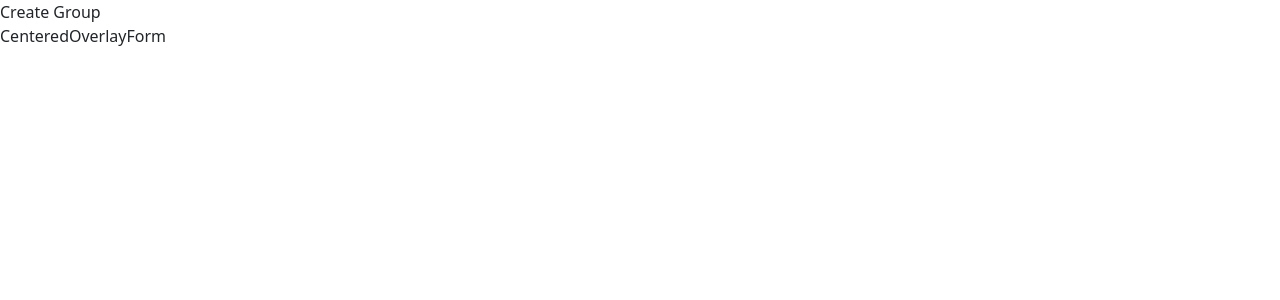
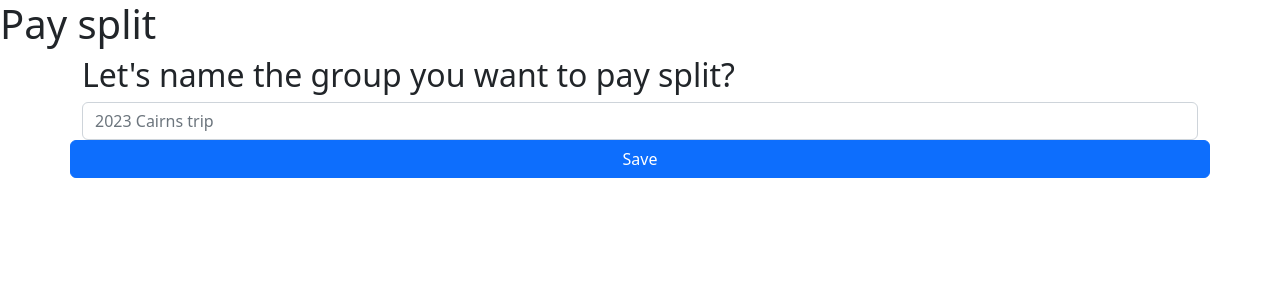
Before and after one commit to David-Myeonghan/pay-split, a React (Create React App) app: page / in a window 1280 px wide. Shown: the top 300 px of the page. Built offline with nearby package versions, Linux system fonts and the light colour scheme.

Commit message:
feat: create group page

```diff
--- a/src/components/CreateGroup.tsx
+++ b/src/components/CreateGroup.tsx
@@ -1,13 +1,58 @@
+import { Button, Container, Form, Row } from "react-bootstrap";
 import CenteredOverlayForm from "./CenteredOverlayForm";
 
+import { useRecoilState } from "recoil";
+import { groupNameState } from "../state/groupName";
+import { useState } from "react";
+
 const CreateGroup = () => {
+    const [validated, setValidated] = useState(false);
+    const [groupName, setGroupName] = useRecoilState(groupNameState);
 
-    return (
-        <div>
-            Create Group
-            <CenteredOverlayForm />
-        </div>
-    )
-}
+    const handleSubmit = (event: any) => {
+        event.preventDefault();
+
+        const form = event?.currentTarget;
+        if (form.checkValidity()) {
+
+        } else {
+            event.stopPropagation();
+        }
+        setValidated(true);
+
+    }
+
+  return (
+    <div>
+      <h1>Pay split</h1>
+
+      <Container>
+        <Form noValidate validated={validated} onSubmit={handleSubmit}>
+          <Row>
+            <h2>Let's name the group you want to pay split?</h2>
+          </Row>
+          <Row>
+            <Form.Group controlId="validationGroupName">
+              <Form.Control
+                type="text"
+                required
+                placeholder="2023 Cairns trip"
+                onChange={e  => setGroupName(e.target.value)}
+              />
+              <Form.Control.Feedback type="invalid">
+                type the group name please.
+              </Form.Control.Feedback>
+            </Form.Group>
+          </Row>
+          <Row>
+            <Button type="submit">Save</Button>
+          </Row>
+        </Form>
+      </Container>
+
+      {/* <CenteredOverlayForm /> */}
+    </div>
+  );
+};
 
 export default CreateGroup;
--- /dev/null
+++ b/src/state/groupName.ts
@@ -0,0 +1,6 @@
+import { atom } from "recoil";
+
+export const groupNameState = atom<string | undefined>({
+  key: "groupName",
+  default: undefined,
+});
```
Also changed, not shown: 1 other file (tests, documents, lock files or other folders).
